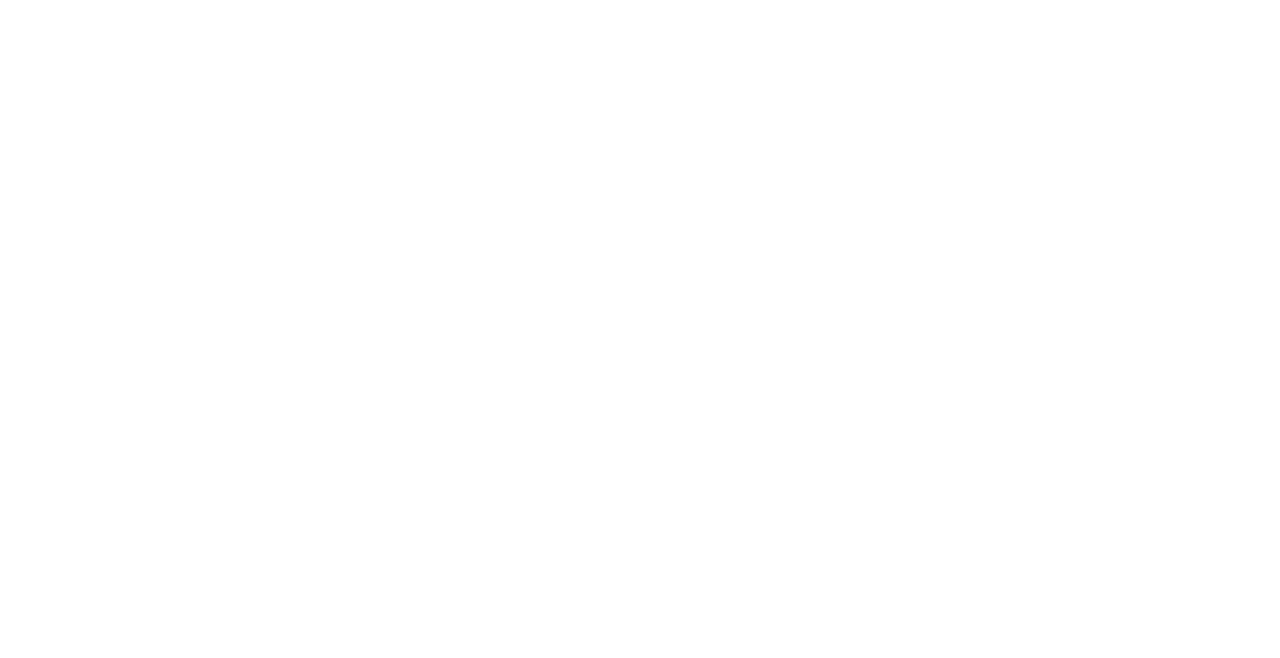
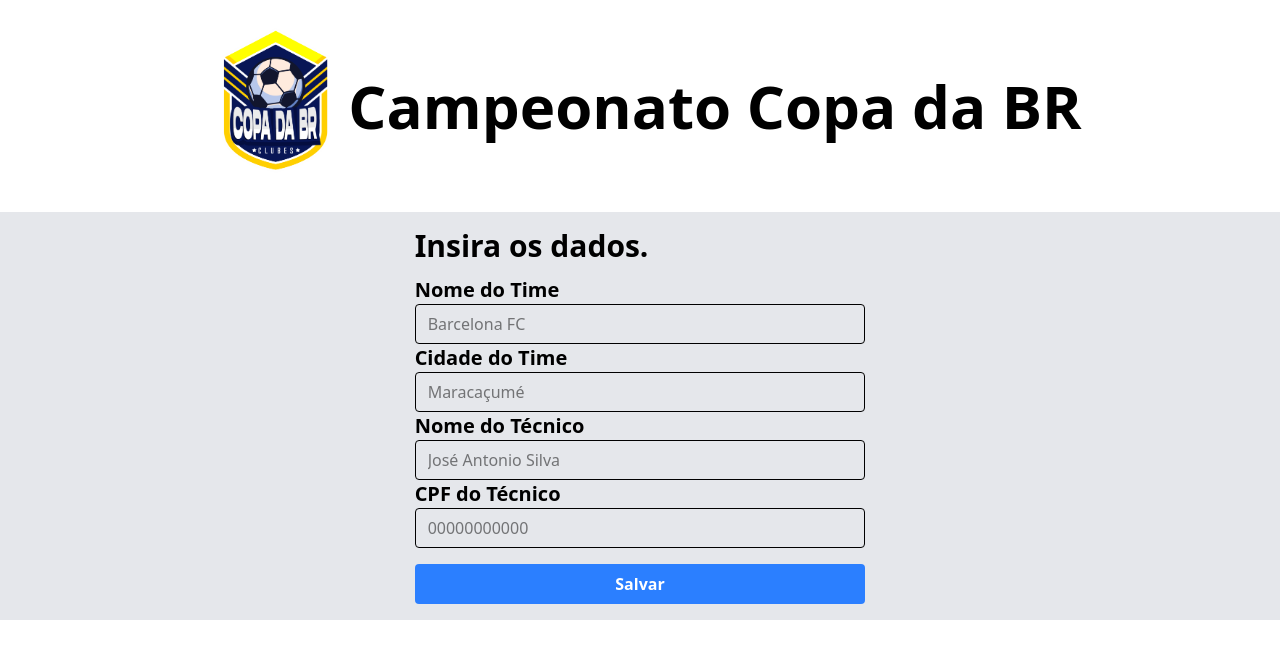
Before and after one commit to ArlisonMacedo/web-liga, a React (Vite) app: page /createteam in a window 1280 px wide. Shown: the top 658 px of the page. Built offline with nearby package versions, Linux system fonts and the light colour scheme.

Commit message:
create page teamup

```diff
--- a/src/pages/createTeam.tsx
+++ b/src/pages/createTeam.tsx
@@ -1,6 +1,114 @@
+
+import { useState } from "react"
+import logoImg from "../assets/copa-brasao.png"
+
 export function CreateTeam() {
+
+    const [formData, setFormData] = useState({
+        team: '',
+        city: '',
+        couch: '',
+        cpf: ''
+    })
+
+    const handleChange = (e: any) => {
+        const { name, value } = e.target
+        setFormData({
+            ...formData,
+            [name]: value
+        })
+    }
+
+    const handleSubmit = (e: any) => {
+        e.preventDefault();
+        console.log('Dados do formulario', formData)
+    }
+
     return (
         <div className="w-screen h-screen bg-white">
+            <div className='flex justify-center items-center'>
+                <img src={logoImg} alt="logo" className='w-[150px]' />
+                <h1 className='text-secunday font-black text-6xl items-center'>Campeonato Copa da BR</h1>
+            </div>
+            <div className="bg-gray-200 flex justify-center items-center w-full p-4">
+                <form onSubmit={handleSubmit}>
+                    <h1 className="text-3xl font-black mb-3">Insira os dados.</h1>
+                    <div className="items-center">
+                        <label htmlFor=""
+                            className='text-secundary font-black text-xl mr-6'
+                        >
+                            Nome do Time
+                        </label>
+                        <input type="text"
+                            className='p-3 border-secundary border rounded h-10 w-full text-secundary'
+                            placeholder="Barcelona FC"
+                            id="team"
+                            name="team"
+                            value={formData.team}
+                            onChange={handleChange}
+
+                        />
+                    </div>
+
+                    <div>
+                        <label htmlFor=""
+                            className='text-secundary font-black text-xl mr-6'
+                        >
+                            Cidade do Time
+                        </label>
+                        <input type="text"
+                            className='p-3 border-secundary border rounded h-10 w-full focus:none text-secundary'
+                            placeholder="Maracaçumé"
+                            id="city"
+                            name="city"
+                            value={formData.city}
+                            onChange={handleChange}
+                        />
+                    </div>
+
+                    <div>
+                        <label htmlFor=""
+                            className='text-secundary font-black text-xl mr-6'
+                        >
+                            Nome do Técnico
+                        </label>
+                        <input type="text"
+                            className='p-3 border-secundary border rounded h-10 w-full focus:none text-secundary'
+                            placeholder="José Antonio Silva"
+                            id="couch"
+                            name="couch"
+                            value={formData.couch}
+                            onChange={handleChange}
+                        />
+                    </div>
+
+                    <div>
+                        <label htmlFor=""
+                            className='text-secundary font-black text-xl mr-6'
+                        >
+                            CPF do Técnico
+                        </label>
+                        <input type="text"
+                            className='p-3 border-secundary border rounded h-10 w-full focus:none text-secundary'
+                            placeholder="00000000000"
+                            id="cpf"
+                            name="cpf"
+                            value={formData.cpf}
+                            onChange={handleChange}
+
+                        />
+                    </div>
+
+                    <button type="submit"
+                        className="bg-blue-500 w-full text-white
+                            font-bold cursor-pointer hover:opacity-85
+                            transition-all duration-500 rounded-sm p-2 mt-4">
+                        <p>Salvar</p>
+                    </button>
+
+
+                </form>
+            </div>
 
         </div>
     )
```
Also changed, not shown: src/pages/createPlayer.tsx (added).
